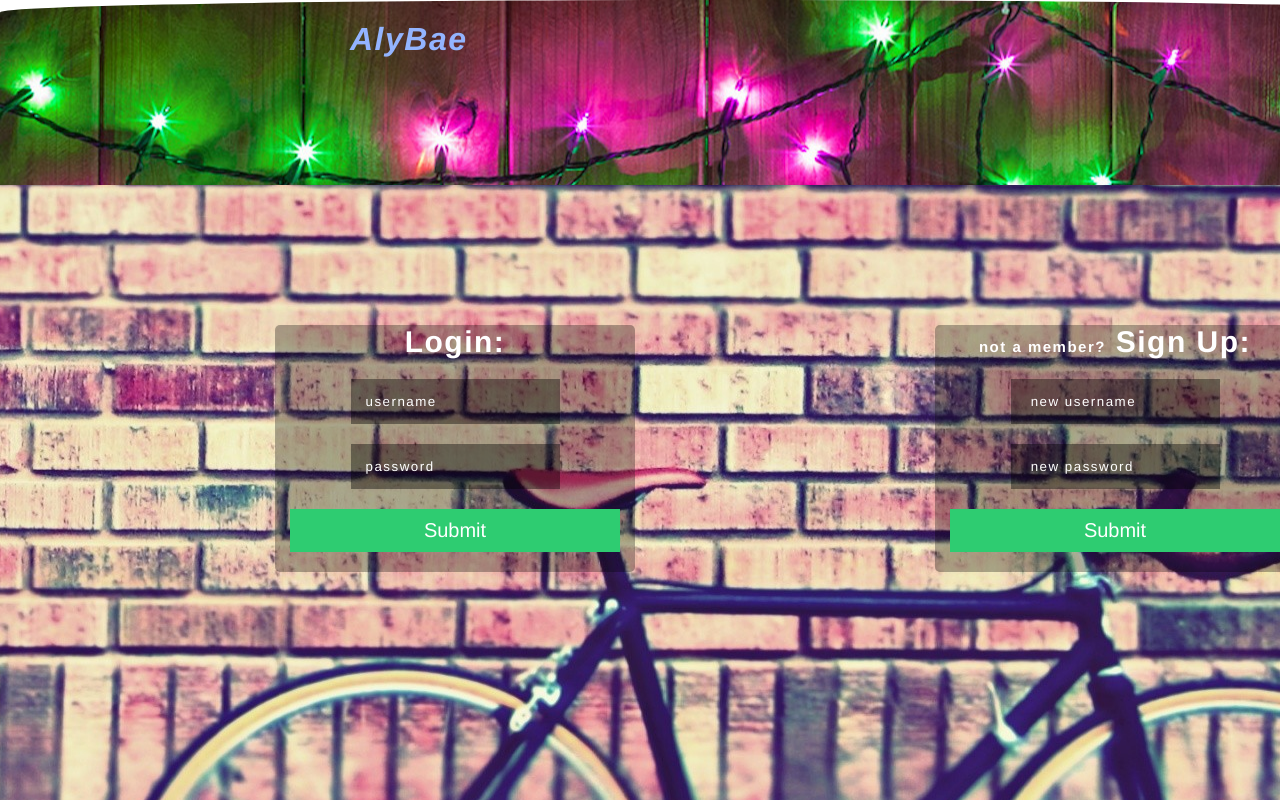
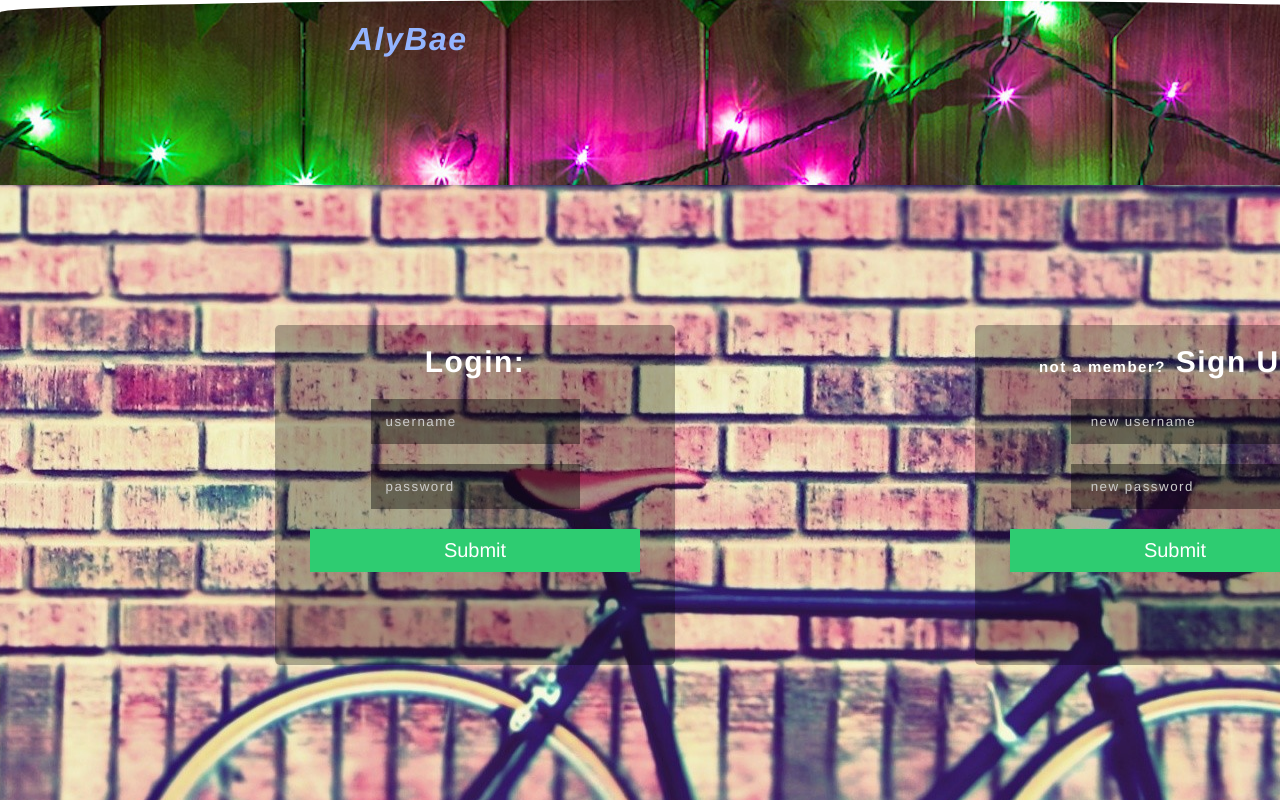
Before and after one commit to girlslearningcodeyul/frontend_alybae, a React (Create React App) app: page / in a window 1280 px wide. Shown: the top 800 px of the page. Built offline with nearby package versions, Linux system fonts and the light colour scheme.

Commit message:
re-organized some more and more CSS - Ksenia

```diff
--- a/src/App.css
+++ b/src/App.css
@@ -26,7 +26,9 @@ _____________________________________________________________
   top: 325px;
   left: 275px;
   width:25%;
+  height: 300px;
   background:rgba(0,0,0,0.3);
+  padding: 20px;
 }
 
 .signUp {
@@ -41,6 +43,8 @@ _____________________________________________________________
   top: 325px;
   left: 575px;
   width: 25%;
+  height: 300px;
+  padding: 20px;
 }
 
 .loginSubmitButton, .createSubmitButton{
@@ -61,7 +65,6 @@ _____________________________________________________________
   margin:20px auto;
   padding:15px;
   background:rgba(0,0,0,0.4);
-  color:#fff;
   border:0;
   font-family: Helvetica, sans-serif;
   letter-spacing: 1.5px;
@@ -75,6 +78,7 @@ _____________________________________________________________
 }
 .wall{
   background-image: url(images/wall.jpg);
+  background-repeat: no-repeat;
   position: fixed;
   height: 615px;
   width: 100%;
@@ -84,7 +88,8 @@ _____________________________________________________________
 }
 
 ::-webkit-input-placeholder { /* Chrome/Opera/Safari */
-  color: white;
+  color: #ccc;
+  font-family: Helvetica, sans-serif;
 }
 
 span{
--- a/src/Home.js
+++ b/src/Home.js
@@ -7,15 +7,15 @@ class Home extends Component {
     constructor(){
         super();
         this.state = {
-            fourListings: [],
+            fourRandomListings: [],
             loaded: false
         }
     }
     componentDidMount() {
-        this.handleFourListings();
+        this.handleFourRandomListings();
     }
 
-    handleFourListings = () => {
+    handleFourRandomListings = () => {
         fetch('/home')
             .then(response => response.text())
             .then(responseBody => {
@@ -37,7 +37,7 @@ class Home extends Component {
                 Sold by: {contents.sellerId} <br />
             </li>
 
-        let fourListings = this.state.fourListings.map(mapContents);
+        let fourListings = this.state.fourRandomListings.map(mapContents);
 
         return (
             <body>
```
